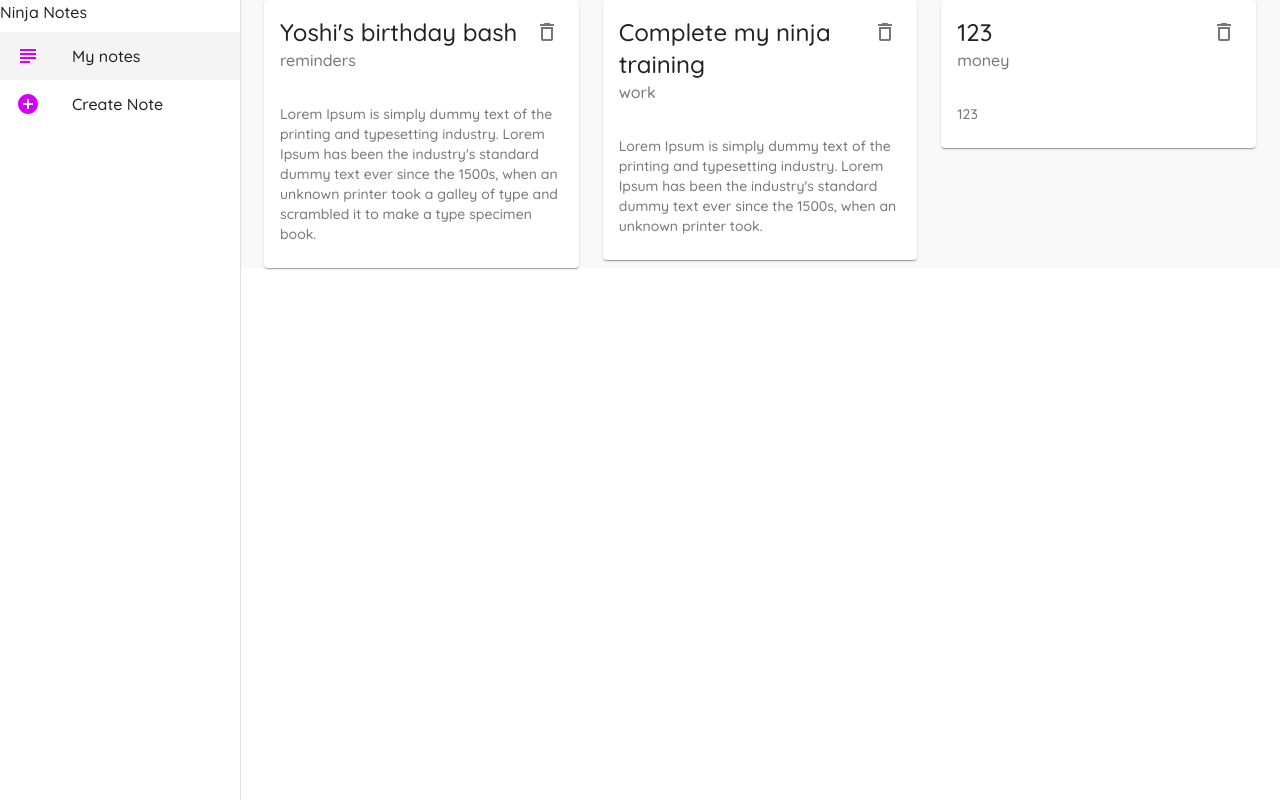
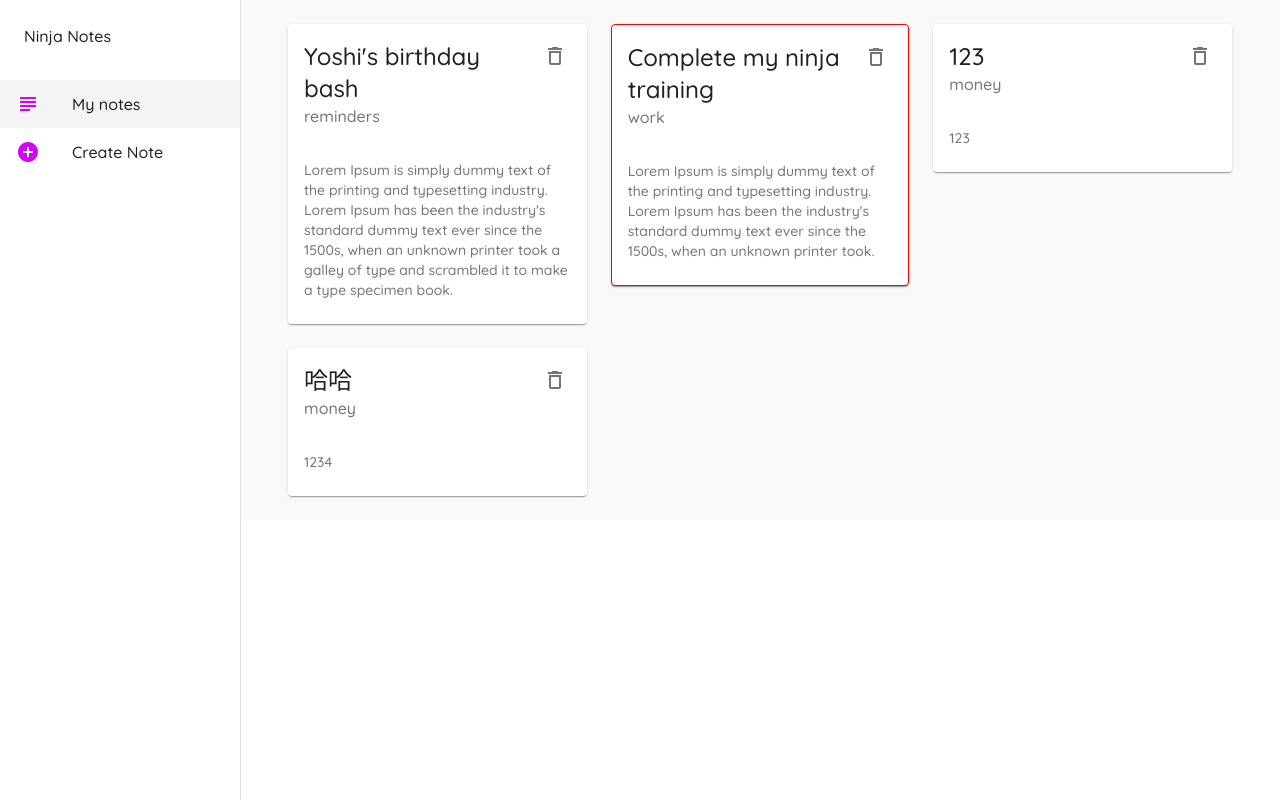
Before and after one commit to zheng980423/learning-material-ui, a React (Create React App) app: page / in a window 1280 px wide. Built offline with nearby package versions, Linux system fonts and the light colour scheme; data requests are answered from the project's data file.

Commit message:
more on make styles

```diff
--- a/data/db.json
+++ b/data/db.json
@@ -17,6 +17,12 @@
       "details": "123",
       "category": "money",
       "id": 4
+    },
+    {
+      "title": "哈哈",
+      "details": "1234",
+      "category": "money",
+      "id": 5
     }
   ]
 }
--- a/src/components/Layout.js
+++ b/src/components/Layout.js
@@ -9,10 +9,12 @@
 import { AddCircleOutlined, SubjectOutlined } from '@material-ui/icons';
 import { useHistory, useLocation } from 'react-router';
 const drawWidth = 240;
-const useStyles = makeStyles({
+const useStyles = makeStyles(theme => {
+  return {
     page: {
       background: '#f9f9f9',
       width: '100%',
+      padding: theme.spacing(3),
     },
     drawer: {
       width: drawWidth,
@@ -22,6 +24,10 @@
     },
     root: { display: 'flex' },
     active: { background: '#f4f4f4' },
+    title: {
+      padding: theme.spacing(3),
+    },
+  };
 });
 const Layout = ({ children }) => {
   const classes = useStyles();
@@ -47,7 +53,7 @@
         anchor="left"
         classes={{ paper: classes.drawerPaper }}
       >
-        <div>
+        <div className={classes.title}>
           <Typography>Ninja Notes</Typography>
         </div>
         {/* { list /links} */}
--- a/src/components/NoteCard.js
+++ b/src/components/NoteCard.js
@@ -2,12 +2,21 @@
 import Card from '@material-ui/core/Card';
 import CardHeader from '@material-ui/core/CardHeader';
 import CardContent from '@material-ui/core/CardContent';
-import { IconButton, Typography } from '@material-ui/core';
+import { IconButton, makeStyles, Typography } from '@material-ui/core';
 import { DeleteOutlined } from '@material-ui/icons';
+
+const useStyles = makeStyles({
+  test: {
+    border: note => {
+      if (note.category === 'work') return '1px solid red';
+    },
+  },
+});
 const NoteCard = ({ note, handleDelete }) => {
+  const classes = useStyles(note);
   return (
     <div>
-      <Card elevation={1}>
+      <Card elevation={1} className={classes.test}>
         <CardHeader
           action={
             <IconButton
```
Lines whose indentation alone changed are shown as unchanged.
